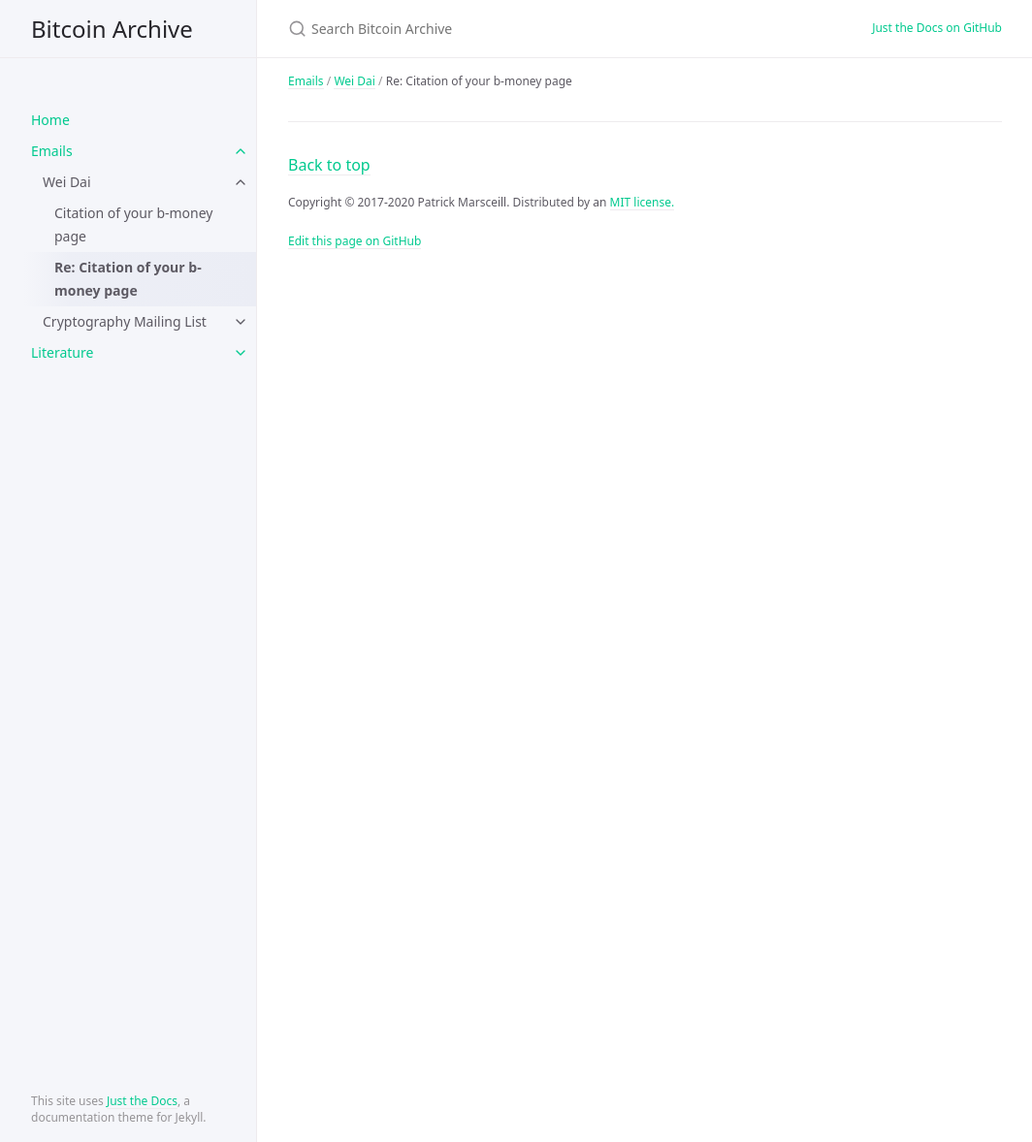
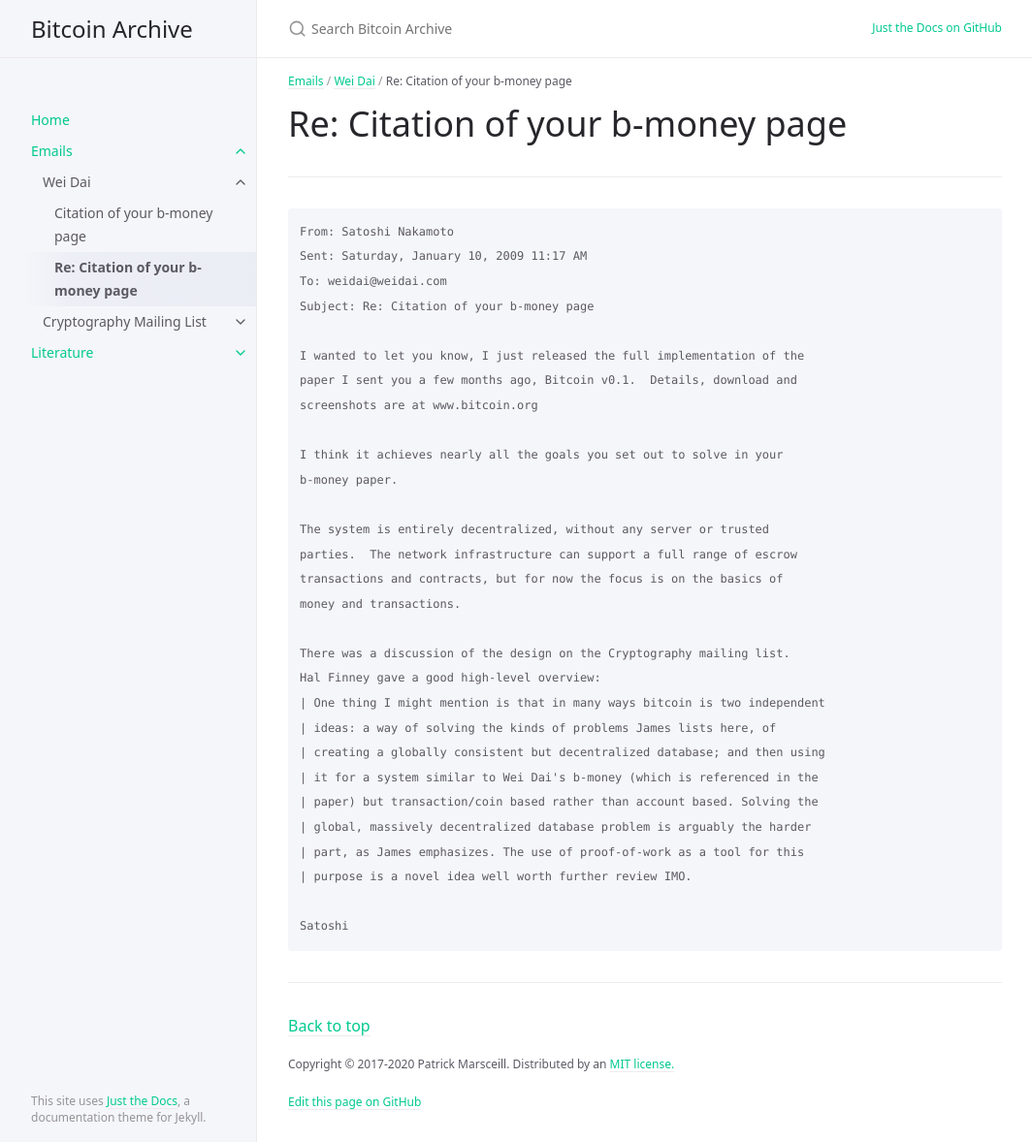
Before and after one commit to wakgill/bitcoin-archive, a Jekyll site: the page built from docs/emails/wei-dai/2.md, in a window 1280 px wide and 1178 px high. Shown: the whole window at 97% size, without its empty margins (107-1171 px from the left). Built offline with Jekyll 4.4.1, drawn with Linux system fonts in a browser that asks for light colours.

Commit message:
Update 2.md

````diff
--- a/docs/emails/wei-dai/2.md
+++ b/docs/emails/wei-dai/2.md
@@ -5,3 +5,39 @@ grand_parent: Emails
 parent: Wei Dai
 nav_order: 2
 ---
+
+# Re: Citation of your b-money page
+
+---
+
+```
+From: Satoshi Nakamoto
+Sent: Saturday, January 10, 2009 11:17 AM
+To: weidai@weidai.com
+Subject: Re: Citation of your b-money page
+
+I wanted to let you know, I just released the full implementation of the
+paper I sent you a few months ago, Bitcoin v0.1.  Details, download and
+screenshots are at www.bitcoin.org
+
+I think it achieves nearly all the goals you set out to solve in your
+b-money paper.
+
+The system is entirely decentralized, without any server or trusted
+parties.  The network infrastructure can support a full range of escrow
+transactions and contracts, but for now the focus is on the basics of
+money and transactions.
+
+There was a discussion of the design on the Cryptography mailing list.
+Hal Finney gave a good high-level overview:
+| One thing I might mention is that in many ways bitcoin is two independent
+| ideas: a way of solving the kinds of problems James lists here, of
+| creating a globally consistent but decentralized database; and then using
+| it for a system similar to Wei Dai's b-money (which is referenced in the
+| paper) but transaction/coin based rather than account based. Solving the
+| global, massively decentralized database problem is arguably the harder
+| part, as James emphasizes. The use of proof-of-work as a tool for this
+| purpose is a novel idea well worth further review IMO.
+
+Satoshi
+```
````
